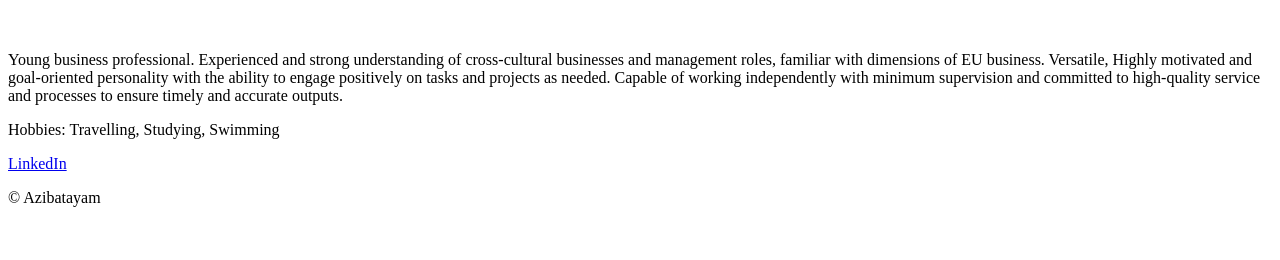
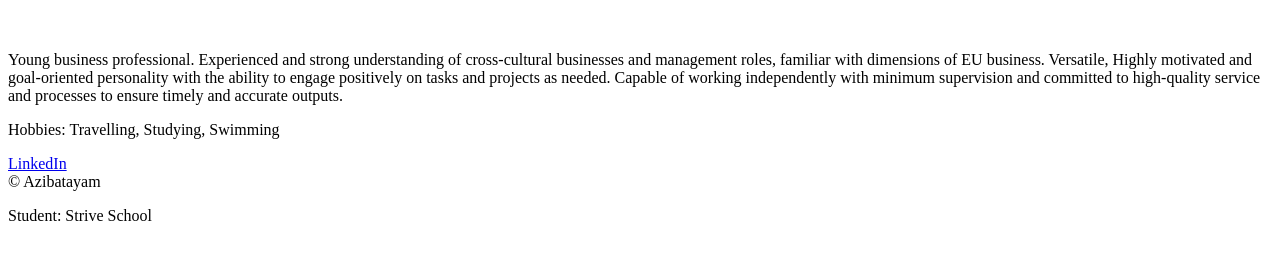
Before and after one commit to Azibatayam/WB-M1-D1-Build, a plain HTML site: page index.html in a window 1280 px wide. Shown: the part 110-370 px from the top of the page. Drawn offline with Linux system fonts and the light colour scheme.

Commit message:
Exercise 11

```diff
--- a/index.html
+++ b/index.html
@@ -15,8 +15,10 @@
 </main>
 
 <footer>
-   <p> © Azibatayam</p>
+    © Azibatayam
 </footer>
+
+<p>Student: Strive School</p>
 
 
 </body>
```
